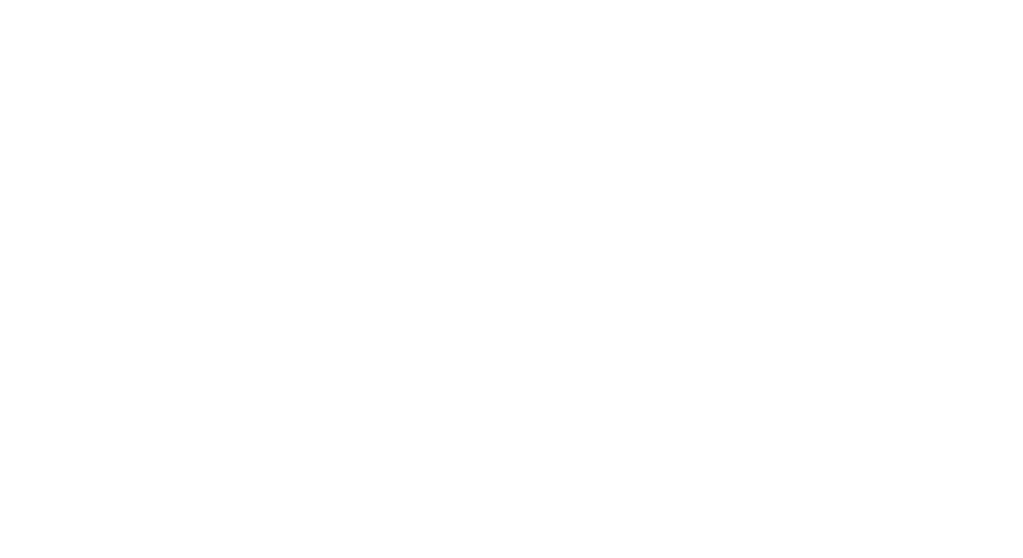
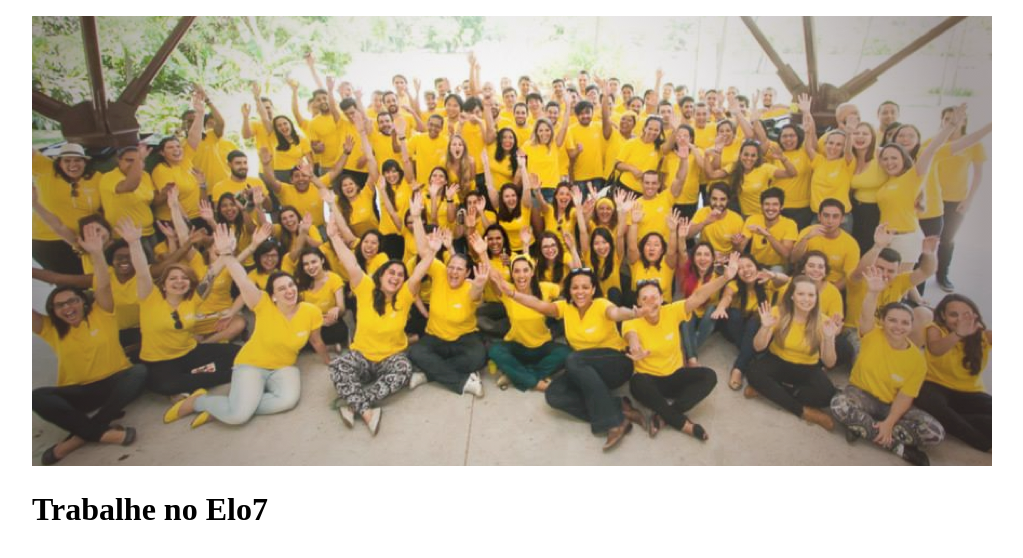
Before and after one commit to manuelbertelli/trabalhe-elo7, a plain HTML site: page index.html in a window 1280 px wide. Shown: the whole page, without its empty margins (16-1039 px from the left). Drawn offline with Linux system fonts and the light colour scheme.

Commit message:
Add header figure

```diff
--- a/index.html
+++ b/index.html
@@ -6,5 +6,13 @@
         <title>Trabalhe no Elo7</title>
     </head>
     <body>
+        <header>
+            <figure>
+                <img src="img/foto-header.png" alt="Funcionários do Elo7">
+                <figcaption>
+                    <h1>Trabalhe no Elo7</h1>
+                </figcaption>
+            </figure>
+        </header>
     </body>
 </html>
```
